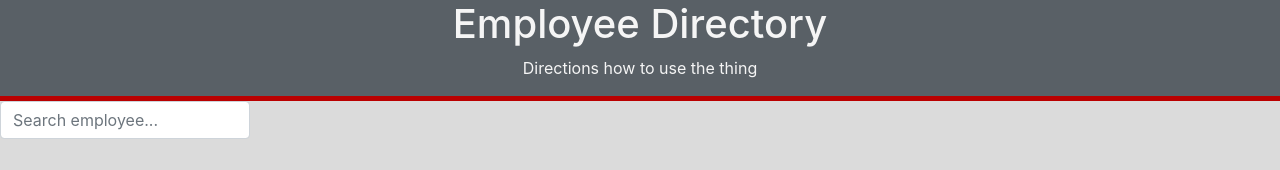
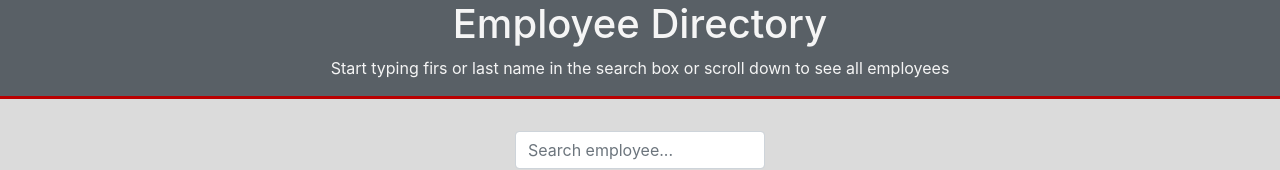
Before and after one commit to iampopov/userdirectory, a React (Create React App) app: page / in a window 1280 px wide. Shown: the top 170 px of the page. Built offline with nearby package versions, Linux system fonts and the light colour scheme.

Commit message:
styling in search element

```diff
--- a/src/components/NavBar.js
+++ b/src/components/NavBar.js
@@ -6,7 +6,7 @@ const NavBar = props => {
     return (
         <HeaderBar>
         <h1>Employee Directory</h1>
-        <p>Directions how to use the thing</p>
+        <p>Start typing firs or last name in the search box or scroll down to see all employees</p>
         </HeaderBar>
     )
 };
--- a/src/styles/index.js
+++ b/src/styles/index.js
@@ -6,7 +6,7 @@ const darkRed = "#ba0000";
 const white = "#f5f5f5";
 
 export const HeaderBar = styled.article`
-border-bottom: 5px solid ${darkRed};
+border-bottom: 3px solid ${darkRed};
 background-color: ${darkGray};
 color: ${white};
 text-align: center;
@@ -14,8 +14,10 @@ text-align: center;
 
 export const SearchBar = styled.article`
 background-color: ${lightGray};
-height: 80px;
+padding: 2rem;
 input {
+    display: block;
+    margin : auto;
     width: 250px
 }
 `
```
